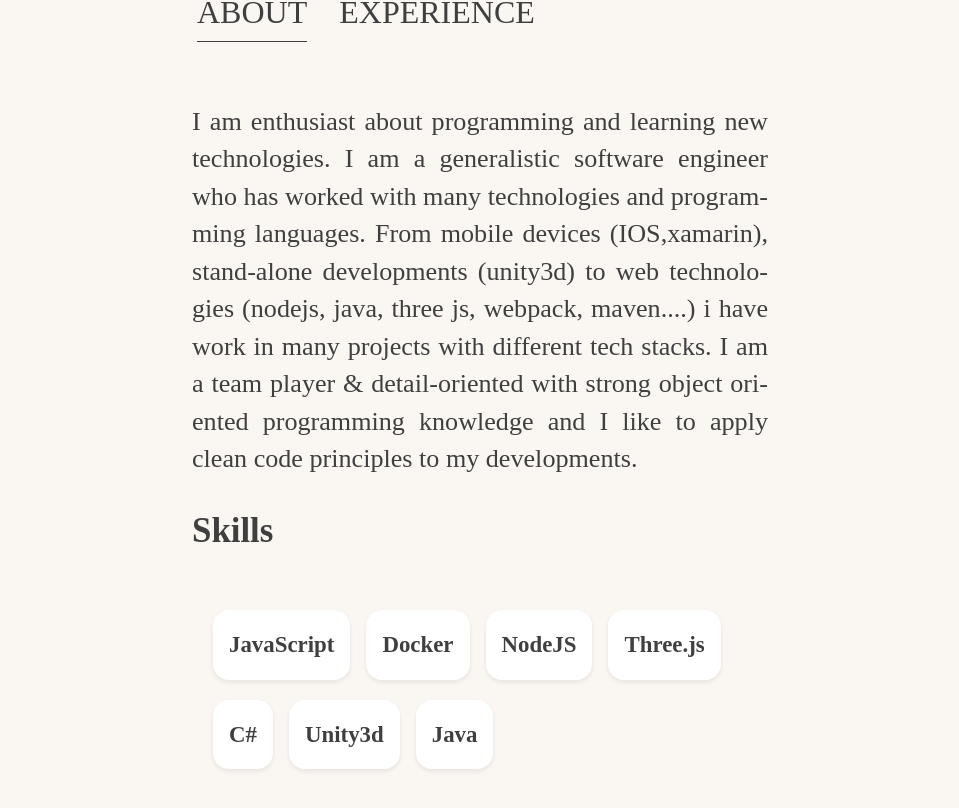
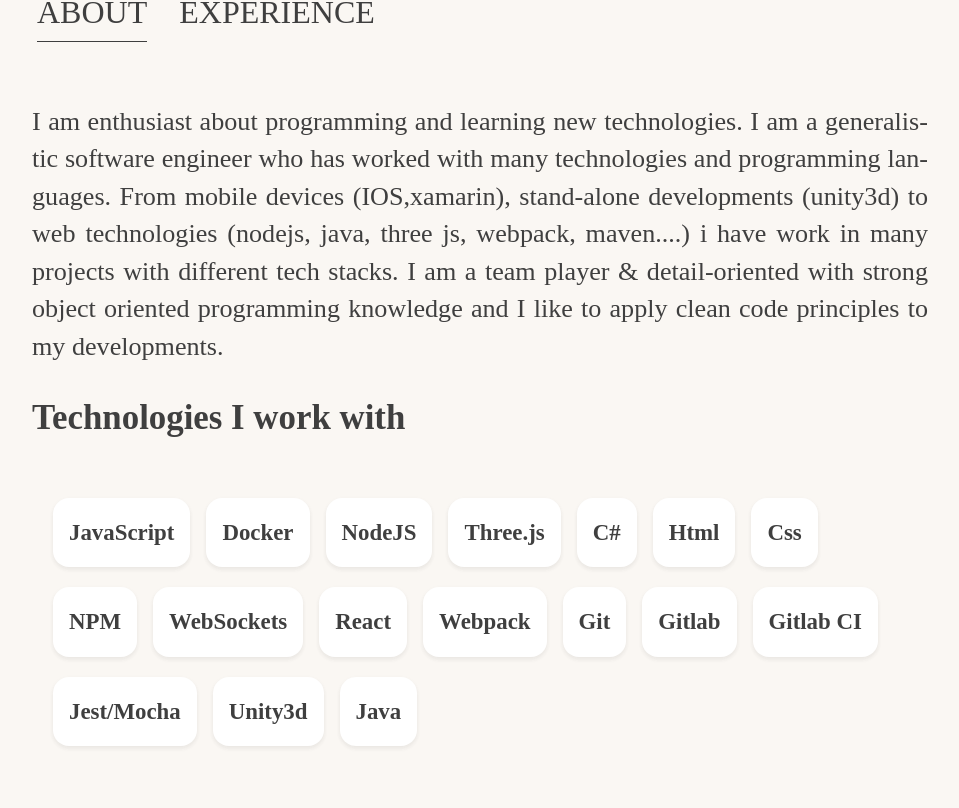
Before and after one commit to jonlo/personal-website, a React (Create React App) app: page / in a window 1280 px wide. Shown: the part 584-1392 px from the top of the page, without its empty margins (160-1119 px from the left). Built offline with nearby package versions, Linux system fonts and the light colour scheme; a web font is replaced by a local one.

Commit message:
fixed deploy pipeline

```diff
--- a/package.json
+++ b/package.json
@@ -15,7 +15,7 @@
   "scripts": {
     "predeploy": "npm run build",
     "deploy": "gh-pages -d build",
-    "start": "react-scripts start",
+    "start": "cross-env PUBLIC_URL=http://localhost:3006/ react-scripts start",
     "build": "react-scripts build",
     "build-localhost": "PUBLIC_URL=/ react-scripts build",
     "test": "react-scripts test",
@@ -41,6 +41,7 @@
     ]
   },
   "devDependencies": {
+    "cross-env": "^7.0.3",
     "gh-pages": "^4.0.0",
     "husky": "^8.0.0"
   }
--- a/src/components/App.css
+++ b/src/components/App.css
@@ -12,8 +12,8 @@ body {
   display: flex;
   flex-direction: column;
   overflow: visible;
-  margin-left: 20rem;
-  margin-right: 20rem;
+  margin-left: 10rem;
+  margin-right: 10rem;
   margin-top: 4rem;
   margin-bottom: 4rem;
   padding-left: 1rem;
--- a/src/components/skills.js
+++ b/src/components/skills.js
@@ -6,7 +6,7 @@ export class Skills extends Component {
 	render() {
 		return (
 			<div className="Skills">
-				<h2>Skills</h2>
+				<h2>Technologies I work with</h2>
 				<ul>
 					{this.props.skills.map((skill, index) => {
 						return <li key={index}>{skill.name}</li>;
--- a/src/data/resume.json
+++ b/src/data/resume.json
@@ -1,19 +1,19 @@
 {
-	"networks":[
+	"networks": [
 		{
-			"name":"gihtub",
-			"url":"https://github.com/jonlo",
-			"icon":"fa-brands fa-github"
+			"name": "gihtub",
+			"url": "https://github.com/jonlo",
+			"icon": "fa-brands fa-github"
 		},
 		{
-			"name":"linkedin",
-			"url":"https://www.linkedin.com/in/jonldg/",
-			"icon":"fa-brands fa-linkedin"
+			"name": "linkedin",
+			"url": "https://www.linkedin.com/in/jonldg/",
+			"icon": "fa-brands fa-linkedin"
 		},
 		{
-			"name":"stack overflow",
-			"url":"https://stackoverflow.com/users/460453/jonloo",
-			"icon":"fa-brands fa-stack-overflow"
+			"name": "stack overflow",
+			"url": "https://stackoverflow.com/users/460453/jonloo",
+			"icon": "fa-brands fa-stack-overflow"
 		}
 	],
 	"skills": [
@@ -43,6 +43,56 @@
 			"icon": ""
 		},
 		{
+			"name": "Html",
+			"level": "Expert",
+			"icon": ""
+		},
+		{
+			"name": "Css",
+			"level": "Intermediate",
+			"icon": ""
+		},
+		{
+			"name": "NPM",
+			"level": "Expert",
+			"icon": ""
+		},
+		{
+			"name": "WebSockets",
+			"level": "Intermediate",
+			"icon": ""
+		},
+		{
+			"name": "React",
+			"level": "Intermediate",
+			"icon": ""
+		},
+		{
+			"name": "Webpack",
+			"level": "Intermediate",
+			"icon": ""
+		},
+		{
+			"name": "Git",
+			"level": "Expert",
+			"icon": ""
+		},
+		{
+			"name": "Gitlab",
+			"level": "Expert",
+			"icon": ""
+		},
+		{
+			"name": "Gitlab CI",
+			"level": "Intermediate",
+			"icon": ""
+		},
+		{
+			"name": "Jest/Mocha",
+			"level": "Intermediate",
+			"icon": ""
+		},
+		{
 			"name": "Unity3d",
 			"level": "Expert",
 			"icon": ""
@@ -53,7 +103,7 @@
 			"icon": ""
 		}
 	],
-	"experience":[
+	"experience": [
 		{
 			"company": "Tecnalia Research and innovation",
 			"position": "Senior software engineer",
```
Also changed, not shown: 2 other files (tests, documents, lock files or other folders).
